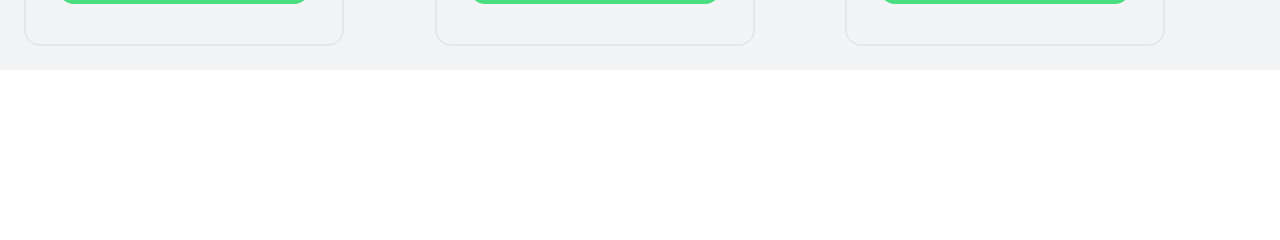
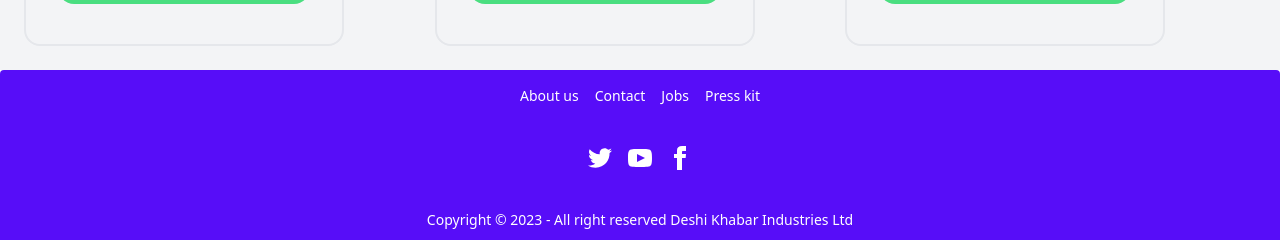
Before and after one commit to Nazmulhossain3/dehis-khabar-client, a React (Vite) app: page / in a window 1280 px wide. Shown: the part 1292-1532 px from the top of the page. Before the commit the page ends 1362 px from the top, so only its background shows below. Built offline with nearby package versions, Linux system fonts and the light colour scheme; no server answers.

Commit message:
redmi file id added

```diff
--- /dev/null
+++ b/src/components/Footer.jsx
@@ -0,0 +1,26 @@
+import React from 'react';
+
+const Footer = () => {
+    return (
+        <footer className="footer footer-center py-4  bg-primary text-primary-content rounded">
+  <div className="grid grid-flow-col gap-4">
+    <a className="link link-hover">About us</a>
+    <a className="link link-hover">Contact</a>
+    <a className="link link-hover">Jobs</a>
+    <a className="link link-hover">Press kit</a>
+  </div>
+  <div>
+    <div className="grid grid-flow-col gap-4">
+      <a><svg xmlns="http://www.w3.org/2000/svg" width="24" height="24" viewBox="0 0 24 24" className="fill-current"><path d="M24 4.557c-.883.392-1.832.656-2.828.775 1.017-.609 1.798-1.574 2.165-2.724-.951.564-2.005.974-3.127 1.195-.897-.957-2.178-1.555-3.594-1.555-3.179 0-5.515 2.966-4.797 6.045-4.091-.205-7.719-2.165-10.148-5.144-1.29 2.213-.669 5.108 1.523 6.574-.806-.026-1.566-.247-2.229-.616-.054 2.281 1.581 4.415 3.949 4.89-.693.188-1.452.232-2.224.084.626 1.956 2.444 3.379 4.6 3.419-2.07 1.623-4.678 2.348-7.29 2.04 2.179 1.397 4.768 2.212 7.548 2.212 9.142 0 14.307-7.721 13.995-14.646.962-.695 1.797-1.562 2.457-2.549z"></path></svg></a>
+      <a><svg xmlns="http://www.w3.org/2000/svg" width="24" height="24" viewBox="0 0 24 24" className="fill-current"><path d="M19.615 3.184c-3.604-.246-11.631-.245-15.23 0-3.897.266-4.356 2.62-4.385 8.816.029 6.185.484 8.549 4.385 8.816 3.6.245 11.626.246 15.23 0 3.897-.266 4.356-2.62 4.385-8.816-.029-6.185-.484-8.549-4.385-8.816zm-10.615 12.816v-8l8 3.993-8 4.007z"></path></svg></a>
+      <a><svg xmlns="http://www.w3.org/2000/svg" width="24" height="24" viewBox="0 0 24 24" className="fill-current"><path d="M9 8h-3v4h3v12h5v-12h3.642l.358-4h-4v-1.667c0-.955.192-1.333 1.115-1.333h2.885v-5h-3.808c-3.596 0-5.192 1.583-5.192 4.615v3.385z"></path></svg></a>
+    </div>
+  </div>
+  <div>
+    <p>Copyright © 2023 - All right reserved Deshi Khabar Industries Ltd</p>
+  </div>
+</footer>
+    );
+};
+
+export default Footer;
--- a/src/components/Header.jsx
+++ b/src/components/Header.jsx
@@ -1,6 +1,7 @@
 import React, { useContext } from 'react';
 import { Link } from 'react-router-dom';
 import { AuthContext } from './Provider/AuthProvider';
+import { NavLink } from 'react-router-dom';
 
 const Header = () => {
   const {user} = useContext(AuthContext)
@@ -11,10 +12,10 @@
         </div>
         <div className="flex-none gap-2 text-xl">
           <div className='mr-80 flex md:flex-row flex-col gap-8'>
-            <Link to='/'>Home</Link>
-            <Link to='/login'>Login</Link>
-            <Link to='blog'>Blog</Link>
-            <Link to='/register'> Register</Link>
+            <NavLink className={({ isActive}) =>isActive ? "text-green-500" : ""}  to='/'>Home</NavLink>
+            <NavLink className={({ isActive}) =>isActive ? "text-green-500" : ""} to='/login'>Login</NavLink>
+            <NavLink className={({ isActive}) =>isActive ? "text-green-500" : ""} to='blog'>Blog</NavLink>
+            <NavLink className={({ isActive}) =>isActive ? "text-green-500" : ""} to='/register'> Register</NavLink>
 
           </div>
 
--- a/src/components/Home.jsx
+++ b/src/components/Home.jsx
@@ -1,12 +1,14 @@
 import React from 'react';
 import { Outlet } from 'react-router-dom';
 import Header from './Header';
+import Footer from './Footer';
 
 const Home = () => {
     return (
         <div>
             <Header></Header>
           <Outlet></Outlet>
+          <Footer></Footer>
         </div>
     );
 };
```
Also changed, not shown: 1 other file (tests, documents, lock files or other folders).
